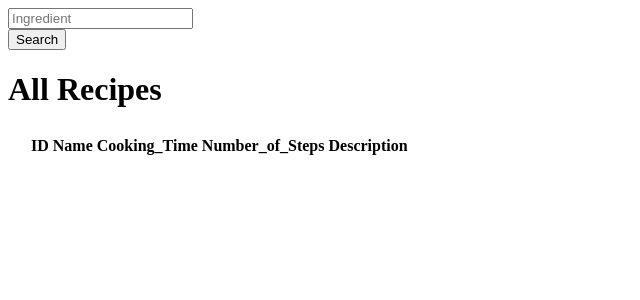
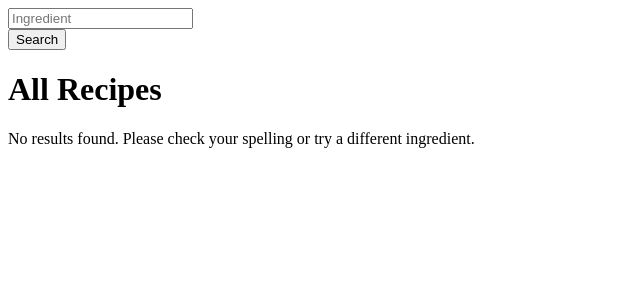
Before and after one commit to connor-passe/CS316, a Flask app: template templates/search-results.html in a window 1280 px wide. Shown: the top 300 px of the page, without its empty margins (0-640 px from the left). Run offline with Flask 2, Linux system fonts and the light colour scheme; the template is opened without the code that fills it, so the values that code supplies are empty; some libraries are stand-ins or nearby versions.

Commit message:
added message if no results found

```diff
--- a/templates/search-results.html
+++ b/templates/search-results.html
@@ -25,6 +25,7 @@
   <h1>All Recipes</h1>
 {% endif %}
 
+{% if query %}
 <table style="margin-left: 20px;">
 <!-- Table headers -->
     <th>
@@ -61,5 +62,8 @@
     {%endfor%}
     </tr>
  </table>
+ {% else %}
+ <p>No results found. Please check your spelling or try a different ingredient.</p>
+ {% endif %}
  </body>
 </html>
```
